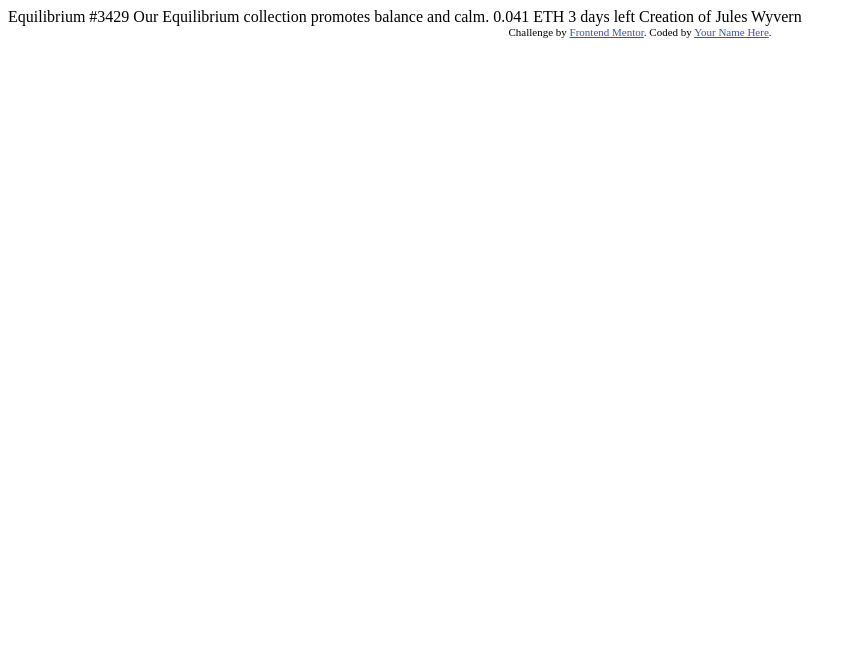
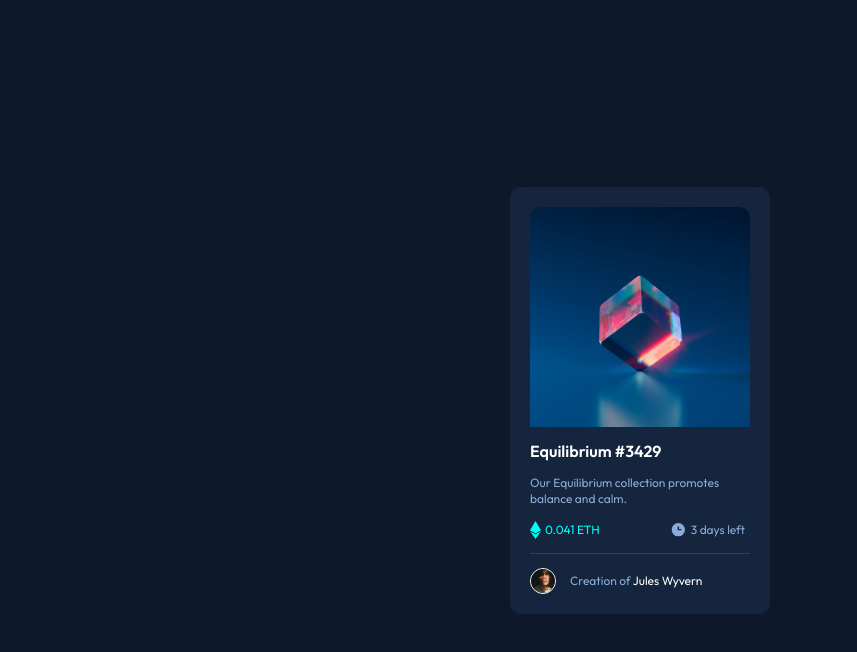
Before and after one commit to JakubCukrowski/NFT_card, a plain HTML site: page index.html in a window 1280 px wide. Shown: the whole page, without its empty margins (0-857 px from the left). Drawn offline with Linux system fonts and the light colour scheme.

Commit message:
Project done

```diff
--- a/css/style.css
+++ b/css/style.css
@@ -0,0 +1,116 @@
+* {
+    margin: 0;
+    padding: 0;
+    box-sizing: border-box;
+}
+
+body {
+    min-height: 100vh;
+    max-width: 100%;
+    background-color: hsl(217, 54%, 11%);
+    font-family: "Outfit", sans-serif;
+    display: flex;
+    justify-content: center;
+    align-items: center;
+}
+
+.container {
+    background-color: hsl(216, 50%, 16%);
+    display: flex;
+    flex-direction: column;
+    justify-content: center;
+    align-items: flex-start;
+    max-width: 260px;
+    height: 100%;
+    padding: 20px;
+    border-radius: 0.7rem;
+}
+
+.bg-photo {
+    width: 100%;
+    border-radius: 0.7rem;
+}
+
+.avatar-img {
+    max-width: 26px;
+    border: 1px solid white;
+    border-radius: 50%;
+}
+
+h1 {
+    color: white;
+    font-size: 16px;
+}
+
+h2,
+li {
+    font-size: 12px;
+}
+
+h2,
+.second-list-point,
+.txt {
+    color: hsl(215, 51%, 70%);
+}
+
+h2 {
+    font-weight: 400;
+    line-height: 16px;
+}
+
+ul {
+    display: flex;
+    justify-content: center;
+    align-items: center;
+    gap: 70px;
+}
+
+li {
+    list-style: none;
+}
+
+.first-list-point {
+    color: hsl(178, 100%, 50%);
+    display: flex;
+    justify-content: center;
+    align-items: center;
+    gap: 4px;
+}
+
+.second-list-point {
+    display: flex;
+    justify-content: center;
+    align-items: center;
+    gap: 4px;
+}
+
+.line {
+    height: 1px;
+    width: 100%;
+    background-color: hsl(215, 32%, 27%);
+    border: none;
+}
+
+.bottom-section-container {
+    display: flex;
+    justify-content: center;
+    align-items: center;
+    gap: 14px;
+    padding-top: 14px;
+}
+
+.txt {
+    font-size: 12px;
+    text-align: center;
+}
+
+span {
+    color: white;
+}
+
+.bg-photo,
+h1,
+h2,
+ul {
+    padding-bottom: 14px;
+}
--- a/index.html
+++ b/index.html
@@ -8,26 +8,31 @@
 
   <title>Frontend Mentor | NFT preview card component</title>
 
-  <!-- Feel free to remove these styles or customise in your own stylesheet 👍 -->
-  <style>
-    .attribution { font-size: 11px; text-align: center; }
-    .attribution a { color: hsl(228, 45%, 44%); }
-  </style>
+  <link rel="stylesheet" href="css/style.css">
+  <link rel="preconnect" href="https://fonts.googleapis.com">
+  <link rel="preconnect" href="https://fonts.gstatic.com" crossorigin>
+  <link href="https://fonts.googleapis.com/css2?family=Outfit:wght@300;400;600&display=swap" rel="stylesheet">
+
 </head>
 <body>
 
-  Equilibrium #3429
+  <article>
+    <div class="container">
+      <img class="bg-photo" src="images/image-equilibrium.jpg" alt="cube">
+      <h1>Equilibrium #3429</h1>
+      <h2>Our Equilibrium collection promotes balance and calm.</h2>
+      <ul>
+        <li class="first-list-point"><img src="images/icon-ethereum.svg" alt="ethereum">0.041 ETH</li>
+        <li class="second-list-point"><img src="images/icon-clock.svg" alt="clock">3 days left</li>
+      </ul>
+      <hr class="line">
+      <div class="bottom-section-container">
+        <img class="avatar-img" src="images/image-avatar.png" alt="avatar">
+        <p class="txt">Creation of <span>Jules Wyvern</span></p>
+      </div>
 
-  Our Equilibrium collection promotes balance and calm.
+    </div>
+  </article>
 
-  0.041 ETH
-  3 days left
-
-  Creation of Jules Wyvern
-
-  <div class="attribution">
-    Challenge by <a href="https://www.frontendmentor.io?ref=challenge" target="_blank">Frontend Mentor</a>.
-    Coded by <a href="#">Your Name Here</a>.
-  </div>
 </body>
 </html>
```
